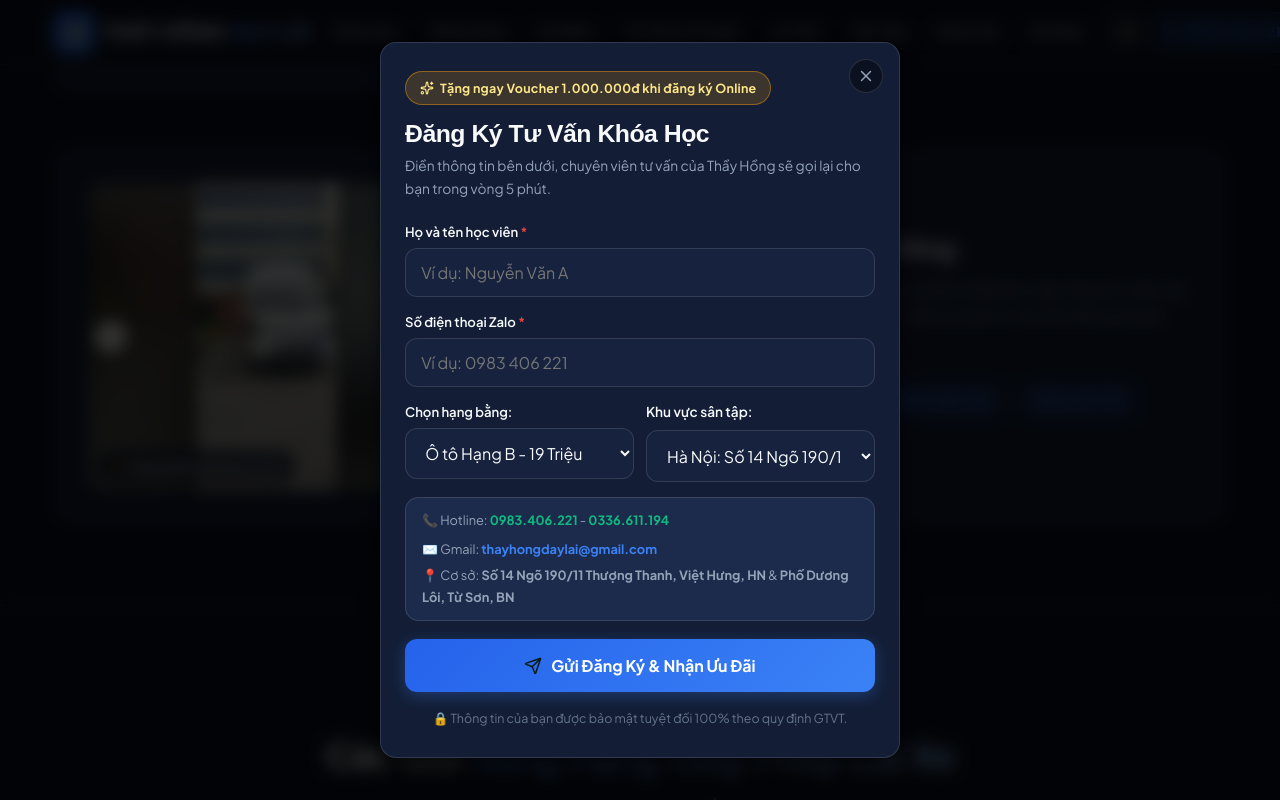
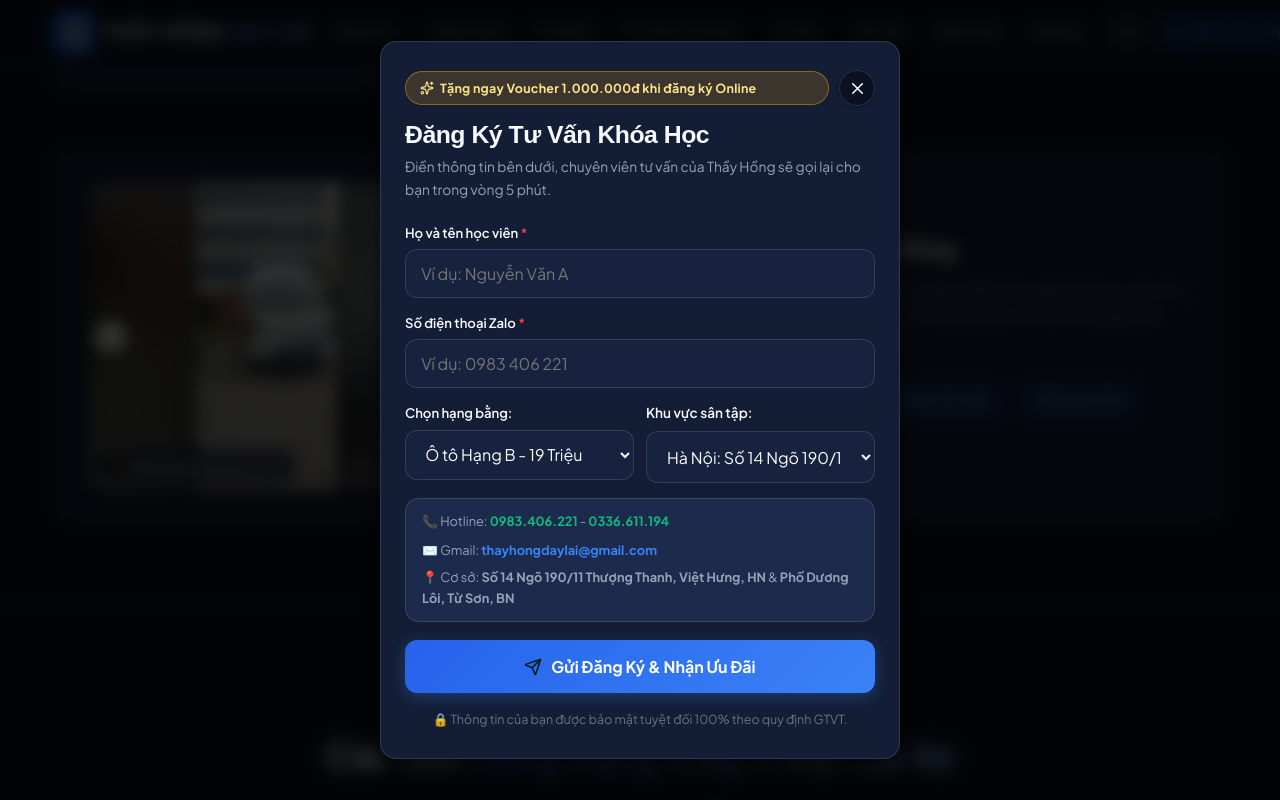
Before and after one commit to thayhongdaylai-hub/thayhongdaylai, a React (Vite) app: page / in a window 1280 px wide. Both pictures are taken after a click on the button "Đăng Ký Học Cùng Thầy Hồng". Shown: the part 3545-4345 px from the top of the page. Built offline with nearby package versions, Linux system fonts and the light colour scheme; a web font is replaced by a local one.

Commit message:
thayhongdaylai

```diff
--- a/src/components/RegisterModal.jsx
+++ b/src/components/RegisterModal.jsx
@@ -122,35 +122,44 @@ export default function RegisterModal({ isOpen, onClose, initialData }) {
           boxShadow: 'var(--shadow-lg)'
         }}
       >
+        {!submitted ? (
+          <>
+            {/* Top Row with Promo Banner and Close Button */}
+            <div style={{
+              display: 'flex',
+              alignItems: 'center',
+              justifyContent: 'space-between',
+              gap: '0.65rem',
+              marginBottom: '0.85rem'
+            }}>
+              <div className="badge badge-gold" style={{ fontSize: '0.78rem', margin: 0, flex: 1 }}>
+                <Sparkles size={14} />
+                <span>Tặng ngay Voucher 1.000.000đ khi đăng ký Online</span>
+              </div>
+
               {/* Close Button */}
               <button
                 onClick={onClose}
+                aria-label="Đóng"
+                title="Đóng form đăng ký"
                 style={{
-            position: 'absolute',
-            top: '1rem',
-            right: '1rem',
                   background: 'var(--bg-main)',
                   border: '1px solid var(--border-color)',
-            color: 'var(--text-muted)',
+                  color: 'var(--text-main)',
                   borderRadius: '50%',
-            width: '34px',
-            height: '34px',
+                  width: '36px',
+                  height: '36px',
                   display: 'flex',
                   alignItems: 'center',
                   justifyContent: 'center',
                   cursor: 'pointer',
-            zIndex: 10
+                  flexShrink: 0,
+                  boxShadow: 'var(--shadow-sm)',
+                  transition: 'all 0.2s ease'
                 }}
               >
-          <X size={18} />
+                <X size={19} />
               </button>
-
-        {!submitted ? (
-          <>
-            {/* Header Promo Banner */}
-            <div className="badge badge-gold" style={{ marginBottom: '0.85rem', fontSize: '0.78rem' }}>
-              <Sparkles size={14} />
-              <span>Tặng ngay Voucher 1.000.000đ khi đăng ký Online</span>
             </div>
 
             <h3 style={{ fontSize: 'clamp(1.25rem, 4vw, 1.55rem)', fontWeight: 900, color: 'var(--text-main)', marginBottom: '0.35rem' }}>
```
Lines whose indentation alone changed are shown as unchanged.
